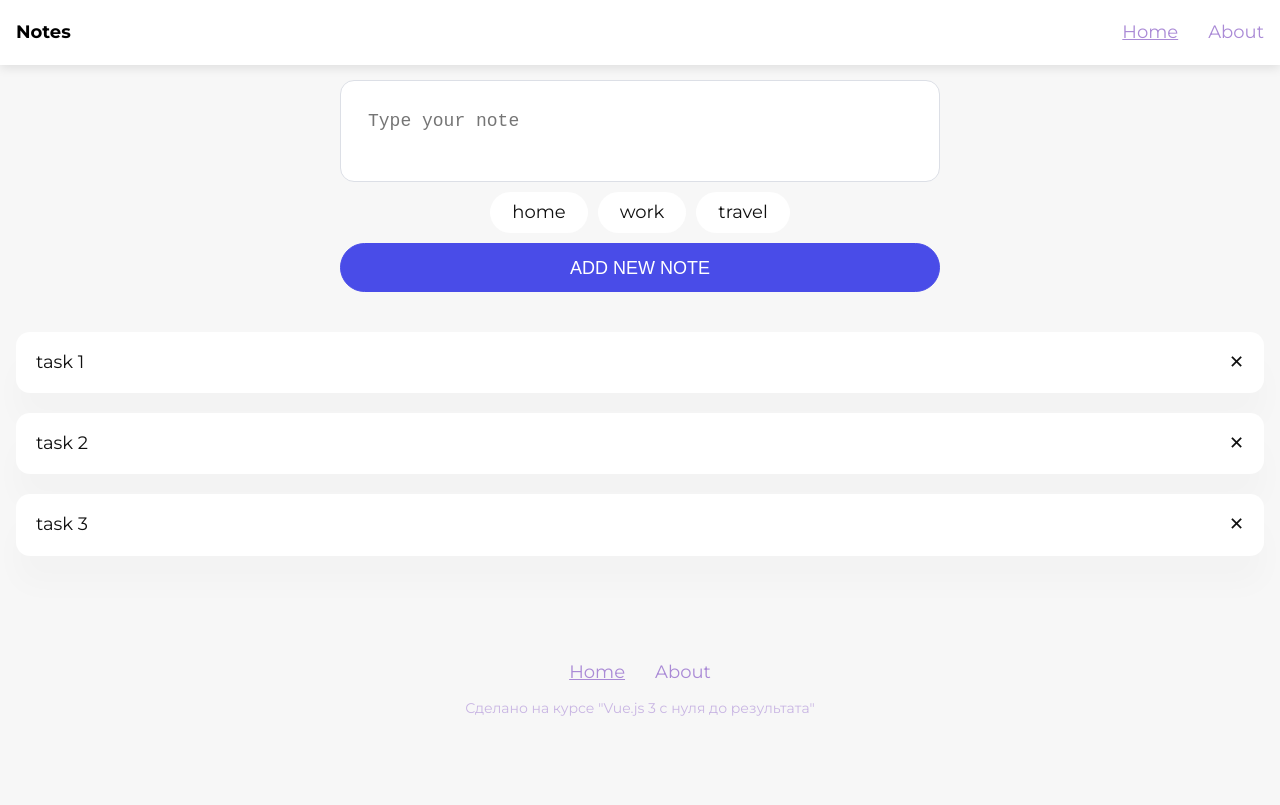
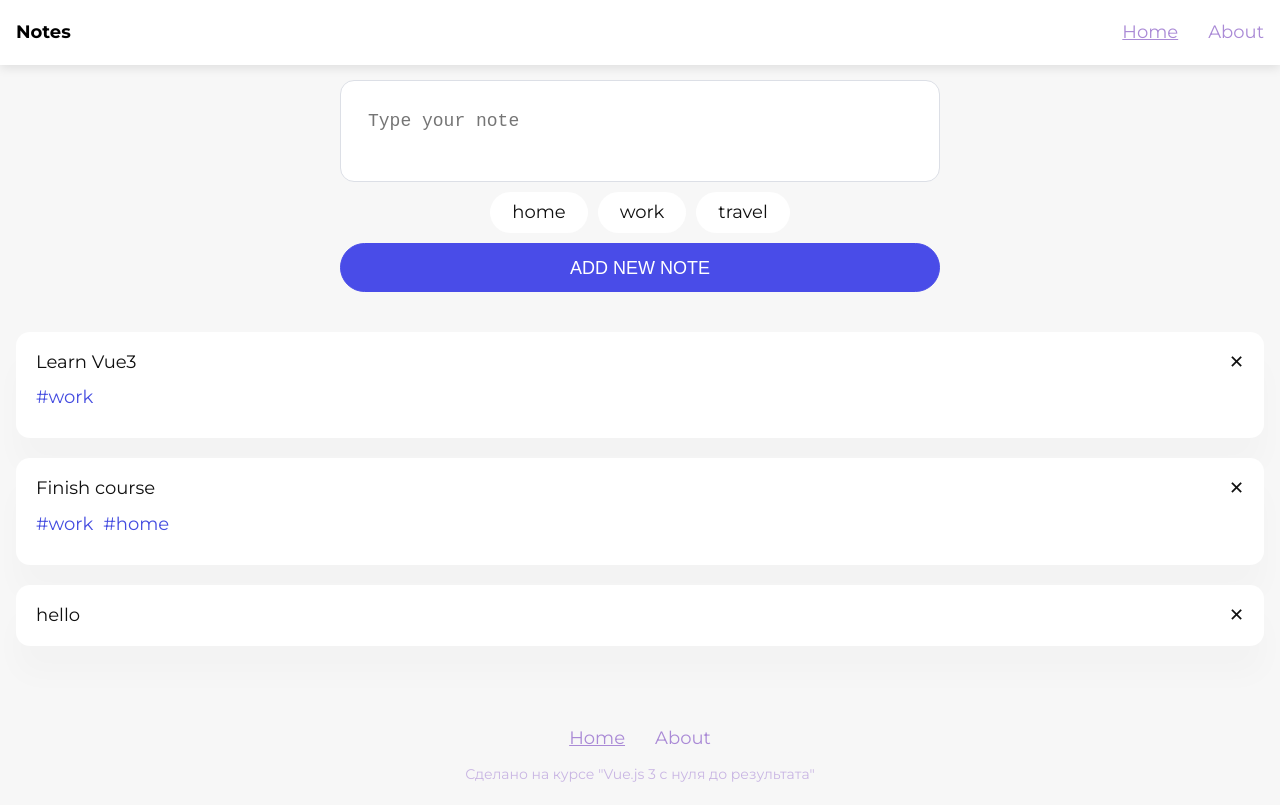
Before and after one commit to SatanD01/vue3notes, a Vue app: page / in a window 1280 px wide. Built offline with nearby package versions, Linux system fonts and the light colour scheme.

Commit message:
added check preview for tags

```diff
--- a/src/components/Notes/TheList.vue
+++ b/src/components/Notes/TheList.vue
@@ -2,17 +2,21 @@
   <div class="notes-list">
     <div class="note-item" v-for="(note, index) in items" :key="index">
       <div class="note-header">
-        <p>{{ note }}</p>
+        <p>{{ note.title }}</p>
         <p style="cursor: pointer;" @click="$emit('onRemove', index)">&#10005;</p>
       </div>
-      <!--      <div class="note-footer">{{ note }}</div>-->
+      <div class="note-footer" >
+        <TheTagsList is-preview v-if="note.tags && note.tags.length > 0" :items="note.tags"/>
+      </div>
     </div>
   </div>
 </template>
 
 <script>
+import TheTagsList from "@/components/UI/TheTagsList";
 export default {
   name: "TheList",
+  components: {TheTagsList},
   props: {
     items: {
       type: Array,
@@ -35,6 +39,7 @@ export default {
   background-color: white;
   transition: all 0.25s cubic-bezier(0.02, 0.01, 0.47, 1);
   box-shadow: 0 30px 30px rgba(0, 0, 0, 0.02);
+
   &:hover {
     box-shadow: 0 30px 30px rgba(0, 0, 0, 0.04);
     transform: translate(0, -6px);
--- a/src/components/UI/TheTagsList.vue
+++ b/src/components/UI/TheTagsList.vue
@@ -1,6 +1,7 @@
 <template>
   <div class="tags-list">
-    <div class="tag-item" v-for="tag in items" :key="tag" @click="$emit('onItemClick', tag)">
+    <div class="tag-item" v-for="tag in items" :key="tag" @click="$emit('onItemClick', tag)"
+         :class="{isPreview: isPreview}">
       <span>
         {{ tag }}
       </span>
@@ -15,6 +16,10 @@ export default {
     items: {
       type: Array,
       required: true
+    },
+    isPreview: {
+      type: Boolean,
+      default: false
     }
   }
 }
@@ -26,6 +31,7 @@ export default {
   display: flex;
   justify-content: center;
 }
+
 .tag-item {
   padding: 8px 22px;
   margin-right: 10px;
@@ -33,6 +39,17 @@ export default {
   border-radius: 22px;
   user-select: none;
   cursor: pointer;
+
+  &.isPreview {
+    padding: 0;
+    color: #444ce0;
+    cursor: default;
+
+    &:before {
+      content: '#';
+    }
+  }
+
   &:last-child {
     margin-right: 0;
   }
--- a/src/pages/TheHome.vue
+++ b/src/pages/TheHome.vue
@@ -11,7 +11,20 @@ export default {
   components: {TheList, TheForm},
   data() {
     return {
-      notes: ['task 1', 'task 2', 'task 3']
+      notes: [
+        {
+          title: 'Learn Vue3',
+          tags: ['work']
+        },
+        {
+          title: 'Finish course',
+          tags: ['work', 'home']
+        },
+        {
+          title: 'hello',
+          tags: []
+        }
+      ]
     }
   },
   methods: {
```
